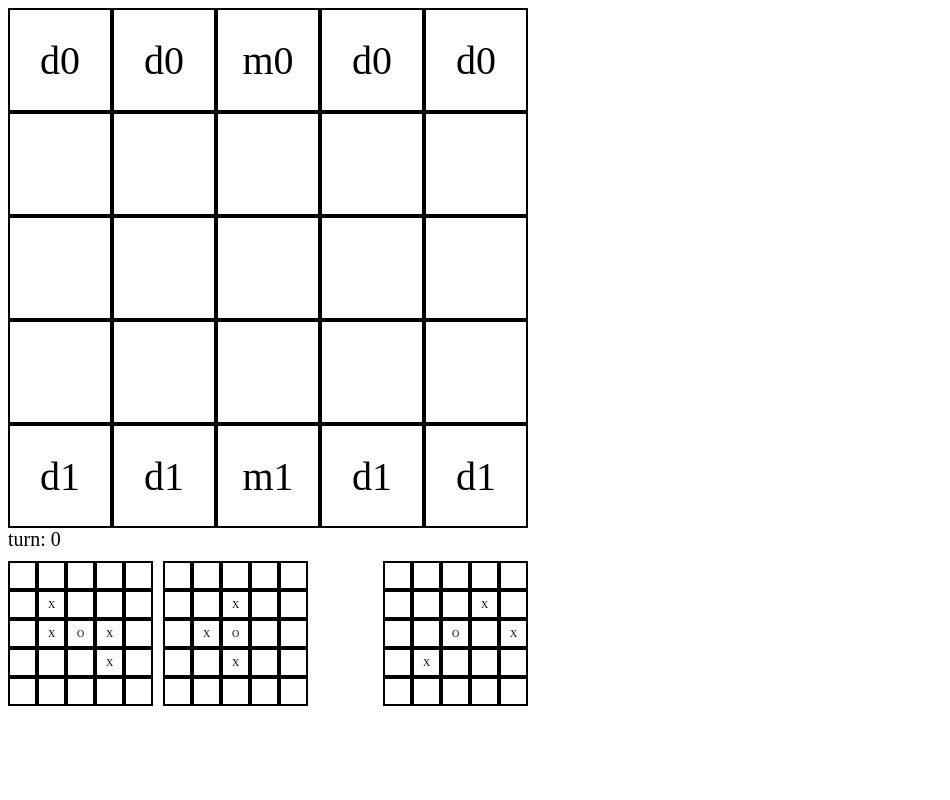
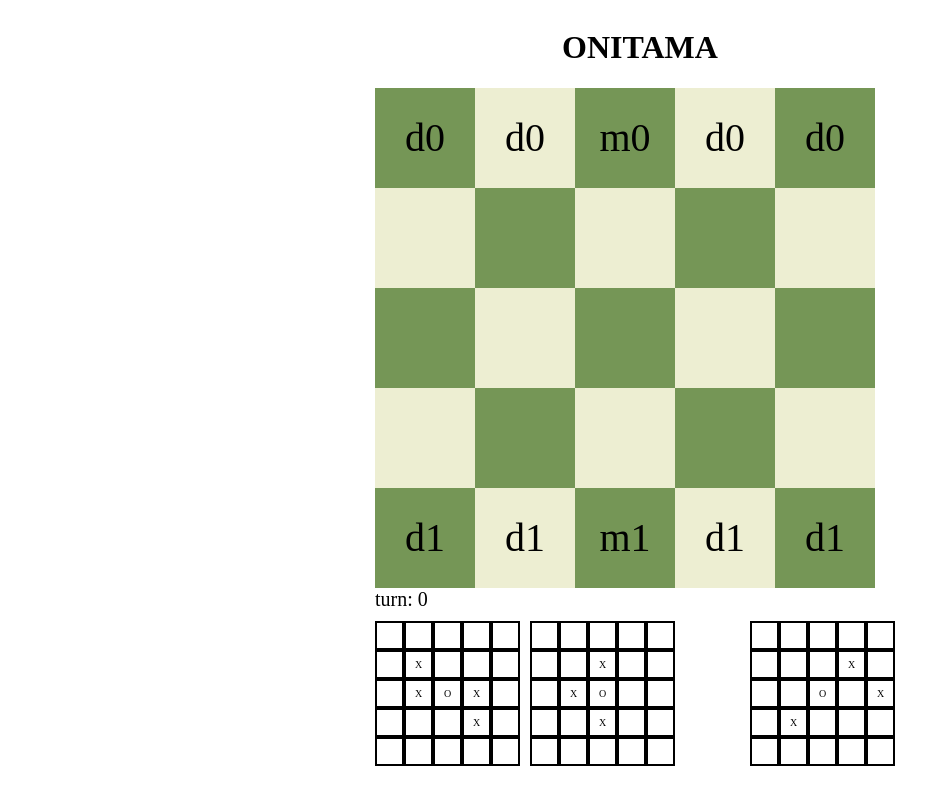
Before and after one commit to mohamedimrane/onitama-react, a React (Vite) app: page / in a window 1280 px wide. Shown: the whole page, without its empty margins (0-950 px from the left). Built offline with nearby package versions, Linux system fonts and the light colour scheme.

Commit message:
feat: :sparkles: Update board style

```diff
--- a/src/App.tsx
+++ b/src/App.tsx
@@ -83,7 +83,9 @@
   useEffect(checkWin, [board])
 
   return (
-    <>
+    <div className="container">
+      <div>
+        <h1 className="text-center">ONITAMA</h1>
         <Board
           board={board}
           selectedCell={selectedCell}
@@ -102,7 +104,8 @@
           setSelectedCard={setSelectedCard}
           isPlaying={isPlaying}
         />
-    </>
+      </div>
+    </div>
   )
 }
 
--- a/src/css/App.css
+++ b/src/css/App.css
@@ -1,3 +1,12 @@
+.container {
+  display: flex;
+  justify-content: center;
+}
+
+.text-center {
+  text-align: center;
+}
+
 .turn-text {
   font-size: 20px;
 }
--- a/src/css/Board.css
+++ b/src/css/Board.css
@@ -1,18 +1,7 @@
 .board {
-    display: inline-block;
+  display: inline-block;
 }
 
 .row {
-    display: flex;
+  display: flex;
 }
-
-.cell {
-    height: 100px;
-    width: 100px;
-    text-align: center;
-    display: flex;
-    flex-direction: column;
-    justify-content: center;
-    border: 2px solid black;
-    font-size: 40px;
-}
--- a/src/css/Cell.css
+++ b/src/css/Cell.css
@@ -1,11 +1,49 @@
-.highlighted-cell {
-  background-color: greenyellow;
+.cell {
+  height: 100px;
+  width: 100px;
+  text-align: center;
+  display: flex;
+  flex-direction: column;
+  justify-content: center;
+  font-size: 40px;
 }
 
-.to-be-attacked-cell {
-  background-color: red;
+.board .row:nth-child(odd) .cell:nth-child(even),
+.board .row:nth-child(even) .cell:nth-child(odd) {
+  background-color: #EDEED2;
 }
 
-.selected-cell {
-  background-color: yellow;
+.board .row:nth-child(odd) .cell:nth-child(odd),
+.board .row:nth-child(even) .cell:nth-child(even) {
+  background-color: #759656;
 }
+
+.board .row:nth-child(odd) .cell.highlighted-cell:nth-child(even),
+.board .row:nth-child(even) .cell.highlighted-cell:nth-child(odd) {
+  background-color: #F9C365 !important;
+}
+
+.board .row:nth-child(odd) .cell.highlighted-cell:nth-child(odd),
+.board .row:nth-child(even) .cell.highlighted-cell:nth-child(even) {
+  background-color: #CEA332 !important;
+}
+
+.board .row:nth-child(odd) .cell.to-be-attacked-cell:nth-child(even),
+.board .row:nth-child(even) .cell.to-be-attacked-cell:nth-child(odd) {
+  background-color: #EE806B !important;
+}
+
+.board .row:nth-child(odd) .cell.to-be-attacked-cell:nth-child(odd),
+.board .row:nth-child(even) .cell.to-be-attacked-cell:nth-child(even) {
+  background-color: #D66E52 !important;
+}
+
+.board .row:nth-child(odd) .cell.selected-cell:nth-child(even),
+.board .row:nth-child(even) .cell.selected-cell:nth-child(odd) {
+  background-color: #F7F685 !important;
+}
+
+.board .row:nth-child(odd) .cell.selected-cell:nth-child(odd),
+.board .row:nth-child(even) .cell.selected-cell:nth-child(even) {
+  background-color: #BCCA3F !important;
+}
```
Lines whose indentation alone changed are shown as unchanged.
